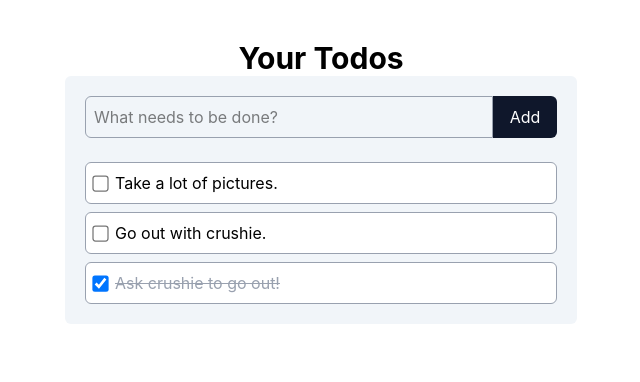
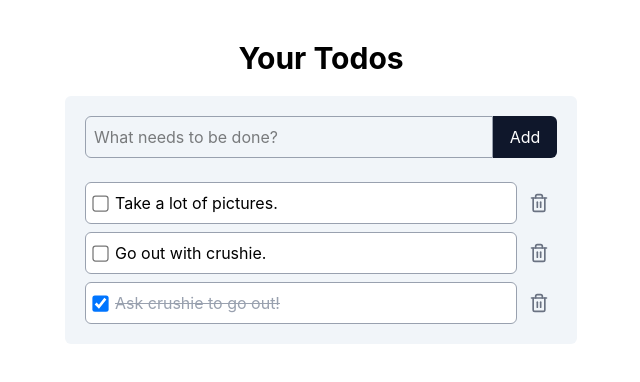
Before and after one commit to maronworks/react-begginer, a React (Vite) app: page / in a window 1280 px wide. Shown: the top 382 px of the page, without its empty margins (319-959 px from the left). Built offline with nearby package versions, Linux system fonts and the light colour scheme.

Commit message:
implemented deleting todos

```diff
--- a/src/App.tsx
+++ b/src/App.tsx
@@ -26,8 +26,12 @@ function App() {
 		])
 	}
 
+	const deleteTodo = (id: number) => {
+		setTodos(prevTodos => prevTodos.filter(todo => todo.id !== id))
+	}
+
 	return (
-		<main className="py-10 h-screen">
+		<main className="py-10 h-screen space-y-5 overflow-y-auto">
 			<h1 className="font-bold text-3xl text-center">Your Todos</h1>
 			<div className="max-w-lg mx-auto bg-slate-100 rounded-md p-5 space-y-6">
 				<AddTodoForm
@@ -36,6 +40,7 @@ function App() {
 				<TodoList
 					todos={todos}
 					onCompleteChange={setTodoCompleted}
+					onDelete={deleteTodo}
 				/>
 			</div>
 		</main>
--- a/src/components/TodoItem.tsx
+++ b/src/components/TodoItem.tsx
@@ -1,14 +1,16 @@
+import { Trash2 } from "lucide-react";
 import type { Todo } from "../types/Todo";
 
 interface TodoItemProps {
 	todo: Todo
 	onCompletedChange: (id: number, completed: boolean) => void
+	onDelete: (id: number) => void
 }
 
-function TodoItem({ todo, onCompletedChange }: TodoItemProps) {
+function TodoItem({ todo, onCompletedChange, onDelete }: TodoItemProps) {
 	return (
-		<div>
-			<label className="flex items-center gap-2 border rounded-md p-2 border-gray-400 bg-white hover:bg-slate-50">
+		<div className="flex items-center gap-1">
+			<label className="flex items-center gap-2 border rounded-md p-2 border-gray-400 bg-white hover:bg-slate-50 grow">
 				<input
 					type="checkbox"
 					checked={todo.completed}
@@ -19,6 +21,12 @@ function TodoItem({ todo, onCompletedChange }: TodoItemProps) {
 					{todo.title}
 				</span>
 			</label>
+			<button
+				onClick={() => onDelete(todo.id)}
+				className="p-2"
+			>
+				<Trash2 size={20} className="text-gray-500" />
+			</button>
 		</div>
 	)
 }
--- a/src/components/TodoList.tsx
+++ b/src/components/TodoList.tsx
@@ -27,6 +27,7 @@ function TodoList({
 					key={todo.id}
 					todo={todo}
 					onCompletedChange={onCompleteChange}
+					onDelete={onDelete}
 				/>
 			))}
 		</div>
```
